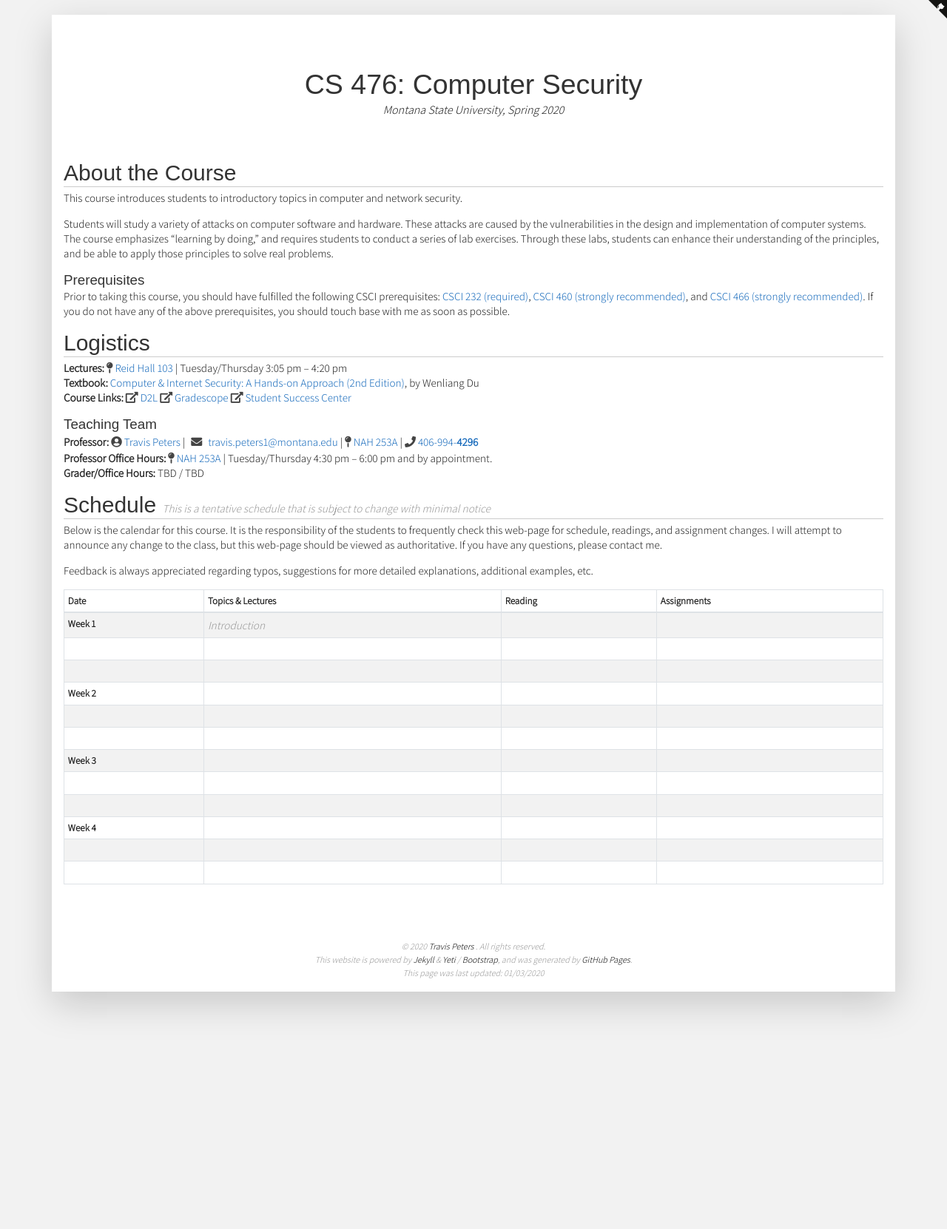
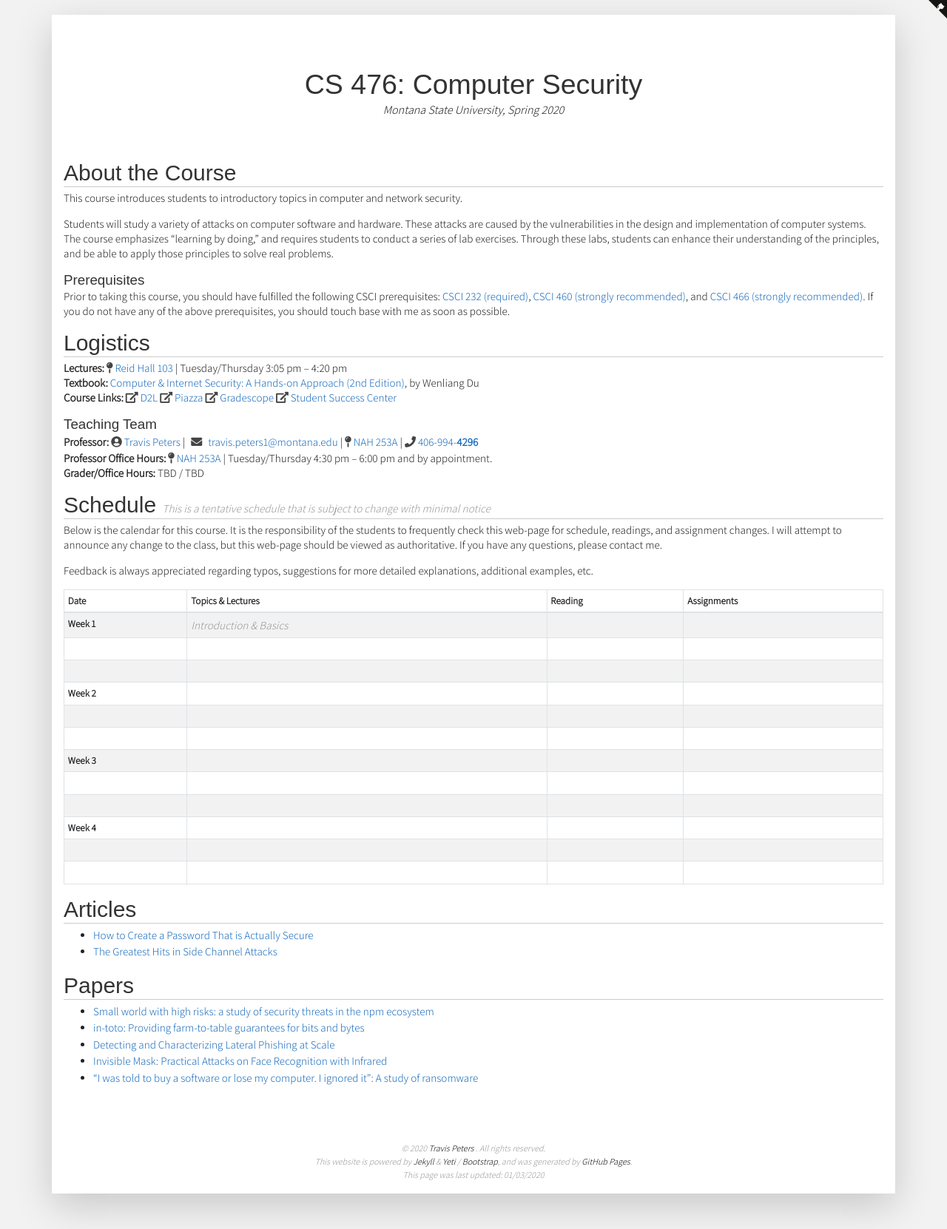
Before and after one commit to traviswpeters/cs476-2020-spring, a Jekyll site: the page built from index.md, in a window 1280 px wide. Shown: the whole page at 74% size. Built offline with Jekyll 4.4.1, drawn with Linux system fonts in a browser that asks for light colours; nearby versions of some CDN libraries; some web fonts are replaced; our own code applies the rules of GitHub Pages for plain Markdown files; before the commit the page ends 1389 px from its top, so only the background shows below that.

Commit message:
+ref materials; some tweaking

```diff
--- a/_data/settings.yml
+++ b/_data/settings.yml
@@ -30,6 +30,7 @@ githuburl: https://github.com/traviswpeters/cs476
 
 # COURSE LINKS
 d2l: '<i class="fas fa-external-link-alt"></i> [D2L](https://ecat.montana.edu/d2l/home/576326)'
+piazza: '<i class="fas fa-external-link-alt"></i> [Piazza](https://piazza.com/class/k4xcvl4uuv42f2?cid=4#)'
 gradescope: '<i class="fas fa-external-link-alt"></i> [Gradescope](https://www.gradescope.com/courses/78110)'
 ssc: '<i class="fas fa-external-link-alt"></i> [Student Success Center](https://www.cs.montana.edu/student-success-center.html)'
 questionnaire: '<i class="fas fa-external-link-alt"></i> [Questionnaire](https://forms.gle/Krmco3bNsbPRjSca7)'
--- a/assets/css/style.css
+++ b/assets/css/style.css
@@ -101,6 +101,8 @@ blockquote p { display: inline; }
     font-style: italic;
     font-weight: 100;
     color: #999;
+    margin: 0rem;
+    padding: 0rem;
 }
 .timestamp {
   color: #ddf;
--- a/index.md
+++ b/index.md
@@ -26,6 +26,7 @@ If you do not have any of the above prerequisites, you should touch base with me
 **Textbook:** {{ site.data.settings.textbook }} <br/>
 **Course Links:**
 {{site.data.settings.d2l}}
+{{site.data.settings.piazza}}
 {{site.data.settings.gradescope}}
 {{site.data.settings.ssc}}
 
@@ -47,7 +48,7 @@ Feedback is always appreciated regarding typos, suggestions for more detailed ex
 {:.table .table-hover .table-striped .table-bordered .table-sm}
 | Date          | Topics & Lectures                                                                                                                                                                      | Reading                                      | Assignments                                  |
 | ------------- | -------------------------------------------------------------------------------------------------------------------------------------------------------------------------------------- | -------------------------------------------- |--------------------------------------------- |
-| **Week 1**    | <span class="note">Introduction</span>                                                                                                                                                 | <span class="note"></span>
+| **Week 1**    | <span class="note">Introduction & Basics</span>                                                                                                                                        | <span class="note"></span>
 |               |                                                                                                                                                                                        |
 |               |                                                                                                                                                                                        |
 | **Week 2**    | <span class="note"></span>                                                                                                                                                             | <span class="note"></span>
@@ -70,3 +71,16 @@ Feedback is always appreciated regarding typos, suggestions for more detailed ex
 
 <!-- exams -->
 [Sample Exam Coversheet]: {{site.data.settings.exams.files}}/exam-coversheet-sample.pdf
+
+## Articles
+
+- [How to Create a Password That is Actually Secure](https://www.freecodecamp.org/news/actually-secure-passwords/)
+- [The Greatest Hits in Side Channel Attacks](https://noorsiddiqui.com/greatest-hits-in-sidechannel-attacks/)
+
+## Papers
+
+- [Small world with high risks: a study of security threats in the npm ecosystem](https://www.usenix.org/conference/usenixsecurity19/presentation/zimmerman)
+- [in-toto: Providing farm-to-table guarantees for bits and bytes](in-toto: Providing farm-to-table guarantees for bits and bytes)
+- [Detecting and Characterizing Lateral Phishing at Scale](https://www.usenix.org/conference/usenixsecurity19/presentation/ho)
+- [Invisible Mask: Practical Attacks on Face Recognition with Infrared](https://arxiv.org/abs/1803.04683)
+- ["I was told to buy a software or lose my computer. I ignored it": A study of ransomware](https://www.usenix.org/conference/soups2019/presentation/simoiu)
```
Also changed, not shown: labs.md (added, +40 -0 lines), roadmap.md (added, +88 -0 lines), 1 other file.
